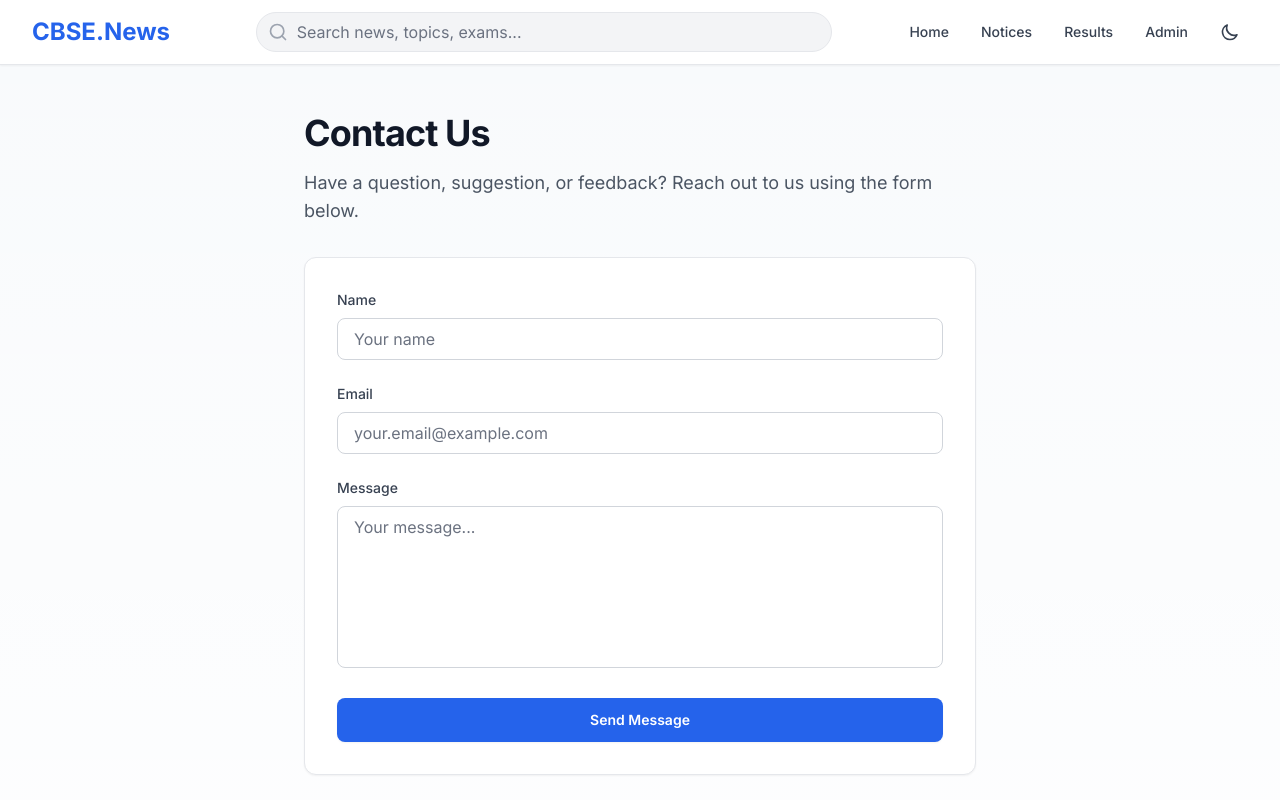
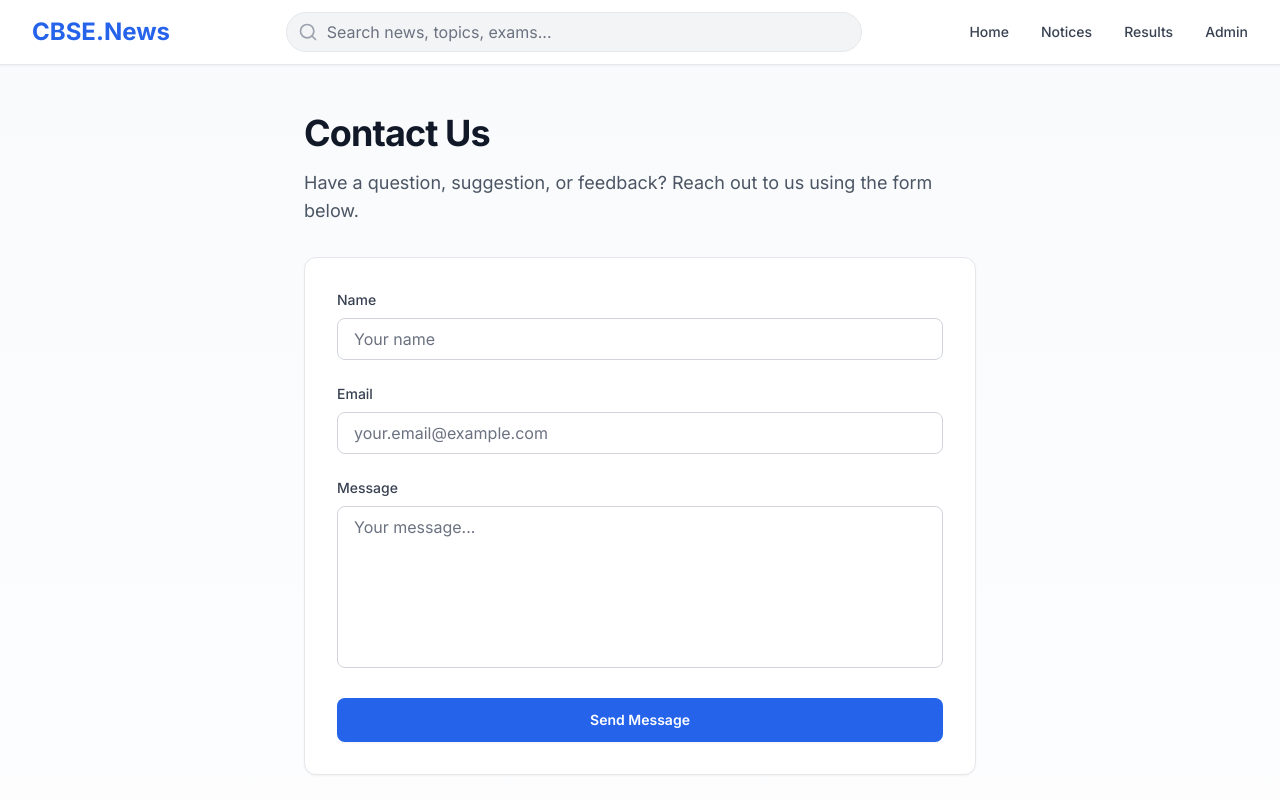
Before and after one commit to Uttam-Saini/cbse.news, a Next.js app: page /contact in a window 1280 px wide. Shown: the top 800 px of the page. Built offline with nearby package versions, Linux system fonts and the light colour scheme.

Commit message:
Remove dark mode and enforce light theme globally

```diff
--- a/components/Header.tsx
+++ b/components/Header.tsx
@@ -4,7 +4,6 @@ import Link from 'next/link';
 import { useState } from 'react';
 import { useRouter } from 'next/navigation';
 import { Search } from 'lucide-react';
-import ThemeToggle from './ThemeToggle';
 
 export default function Header() {
   const [mobileMenuOpen, setMobileMenuOpen] = useState(false);
@@ -55,7 +54,7 @@ export default function Header() {
             </div>
           </form>
 
-          {/* Right Side: Navigation, Theme Toggle, Mobile Menu */}
+          {/* Right Side: Navigation and Mobile Menu */}
           <div className="flex items-center gap-4 sm:gap-6 flex-shrink-0">
             {/* Desktop Navigation */}
             <nav className="hidden md:flex items-center space-x-8">
@@ -72,9 +71,6 @@ export default function Header() {
                 Admin
               </Link>
             </nav>
-
-            {/* Theme Toggle */}
-            <ThemeToggle />
 
             {/* Mobile Menu Button */}
             <button
--- a/components/NewsListItem.tsx
+++ b/components/NewsListItem.tsx
@@ -28,7 +28,7 @@ export default function NewsListItem({ news, priority = false }: NewsListItemPro
   return (
     <Link href={`/news/${news.slug}`}>
       <article className="bg-white dark:bg-slate-900 rounded-xl border border-gray-200 dark:border-slate-800 overflow-hidden hover:bg-gray-50 dark:hover:bg-slate-800 shadow-sm dark:shadow-none transition-all duration-200 cursor-pointer group">
-        <div className="flex flex-col sm:flex-row gap-3 p-3">
+        <div className="flex flex-row items-center sm:items-stretch gap-3 p-3">
           {/* Left side: Featured image */}
           {news.image_url && (
             <div className="flex-shrink-0 w-[120px] h-[90px] sm:w-[160px] sm:h-[120px]">
--- a/components/ThemeProvider.tsx
+++ b/components/ThemeProvider.tsx
@@ -1,84 +1,12 @@
 'use client';
 
-import { createContext, useContext, useEffect, useState, useCallback } from 'react';
-
-type Theme = 'light' | 'dark' | 'system';
-
-interface ThemeContextType {
-  theme: Theme;
-  resolvedTheme: 'light' | 'dark';
-  setTheme: (theme: Theme) => void;
+/**
+ * Light-only ThemeProvider
+ *
+ * Dark mode has been fully removed from the project.
+ * This provider now simply renders its children without
+ * applying any theme logic or CSS class manipulation.
+ */
+export function ThemeProvider({ children }: { children: React.ReactNode }) {
+  return <>{children}</>;
 }
-
-const ThemeContext = createContext<ThemeContextType | undefined>(undefined);
-
-export function ThemeProvider({ children }: { children: React.ReactNode }) {
-  const [theme, setThemeState] = useState<Theme>('system');
-  const [resolvedTheme, setResolvedTheme] = useState<'light' | 'dark'>('light');
-
-  const getSystemTheme = useCallback((): 'light' | 'dark' => {
-    if (typeof window === 'undefined') return 'light';
-    return window.matchMedia('(prefers-color-scheme: dark)').matches ? 'dark' : 'light';
-  }, []);
-
-  const applyTheme = useCallback((newTheme: Theme) => {
-    if (typeof window === 'undefined') return;
-
-    const root = document.documentElement;
-    const resolved = newTheme === 'system' ? getSystemTheme() : newTheme;
-
-    setResolvedTheme(resolved);
-
-    if (resolved === 'dark') {
-      root.classList.add('dark');
-    } else {
-      root.classList.remove('dark');
-    }
-  }, [getSystemTheme]);
-
-  const setTheme = useCallback((newTheme: Theme) => {
-    setThemeState(newTheme);
-    if (typeof window !== 'undefined') {
-      localStorage.setItem('theme', newTheme);
-    }
-    applyTheme(newTheme);
-  }, [applyTheme]);
-
-  // Initialize theme on mount
-  useEffect(() => {
-    // Get theme from localStorage or use system preference
-    const savedTheme = localStorage.getItem('theme') as Theme | null;
-    const initialTheme = savedTheme || 'system';
-    setThemeState(initialTheme);
-    applyTheme(initialTheme);
-  }, [applyTheme]);
-
-  // Listen for system theme changes
-  useEffect(() => {
-    if (theme !== 'system' || typeof window === 'undefined') return;
-
-    const mediaQuery = window.matchMedia('(prefers-color-scheme: dark)');
-    const handleChange = () => {
-      applyTheme('system');
-    };
-
-    mediaQuery.addEventListener('change', handleChange);
-    return () => mediaQuery.removeEventListener('change', handleChange);
-  }, [theme, applyTheme]);
-
-  // Always provide the context, even before mounting
-  // This prevents "useTheme must be used within a ThemeProvider" errors
-  return (
-    <ThemeContext.Provider value={{ theme, resolvedTheme, setTheme }}>
-      {children}
-    </ThemeContext.Provider>
-  );
-}
-
-export function useTheme() {
-  const context = useContext(ThemeContext);
-  if (context === undefined) {
-    throw new Error('useTheme must be used within a ThemeProvider');
-  }
-  return context;
-}
--- a/components/ThemeToggle.tsx
+++ b/components/ThemeToggle.tsx
@@ -1,54 +1,9 @@
 'use client';
 
-import { useTheme } from './ThemeProvider';
-
+/**
+ * ThemeToggle has been disabled because dark mode has been removed.
+ * This component now renders nothing to keep call sites safe if any remain.
+ */
 export default function ThemeToggle() {
-  const { resolvedTheme, setTheme } = useTheme();
-
-  const toggleTheme = () => {
-    setTheme(resolvedTheme === 'dark' ? 'light' : 'dark');
-  };
-
-  return (
-    <button
-      onClick={toggleTheme}
-      className="p-2 rounded-lg text-gray-700 dark:text-gray-300 hover:bg-gray-100 dark:hover:bg-gray-800 transition-colors"
-      aria-label={`Switch to ${resolvedTheme === 'dark' ? 'light' : 'dark'} mode`}
-    >
-      {resolvedTheme === 'dark' ? (
-        // Sun icon for light mode
-        <svg
-          className="w-5 h-5"
-
-          fill="none"
-          stroke="currentColor"
-          viewBox="0 0 24 24"
-          xmlns="http://www.w3.org/2000/svg"
-        >
-          <path
-            strokeLinecap="round"
-            strokeLinejoin="round"
-            strokeWidth={2}
-            d="M12 3v1m0 16v1m9-9h-1M4 12H3m15.364 6.364l-.707-.707M6.343 6.343l-.707-.707m12.728 0l-.707.707M6.343 17.657l-.707.707M16 12a4 4 0 11-8 0 4 4 0 018 0z"
-          />
-        </svg>
-      ) : (
-        // Moon icon for dark mode
-        <svg
-          className="w-5 h-5"
-          fill="none"
-          stroke="currentColor"
-          viewBox="0 0 24 24"
-          xmlns="http://www.w3.org/2000/svg"
-        >
-          <path
-            strokeLinecap="round"
-            strokeLinejoin="round"
-            strokeWidth={2}
-            d="M20.354 15.354A9 9 0 018.646 3.646 9.003 9.003 0 0012 21a9.003 9.003 0 008.354-5.646z"
-          />
-        </svg>
-      )}
-    </button>
-  );
+  return null;
 }
```
